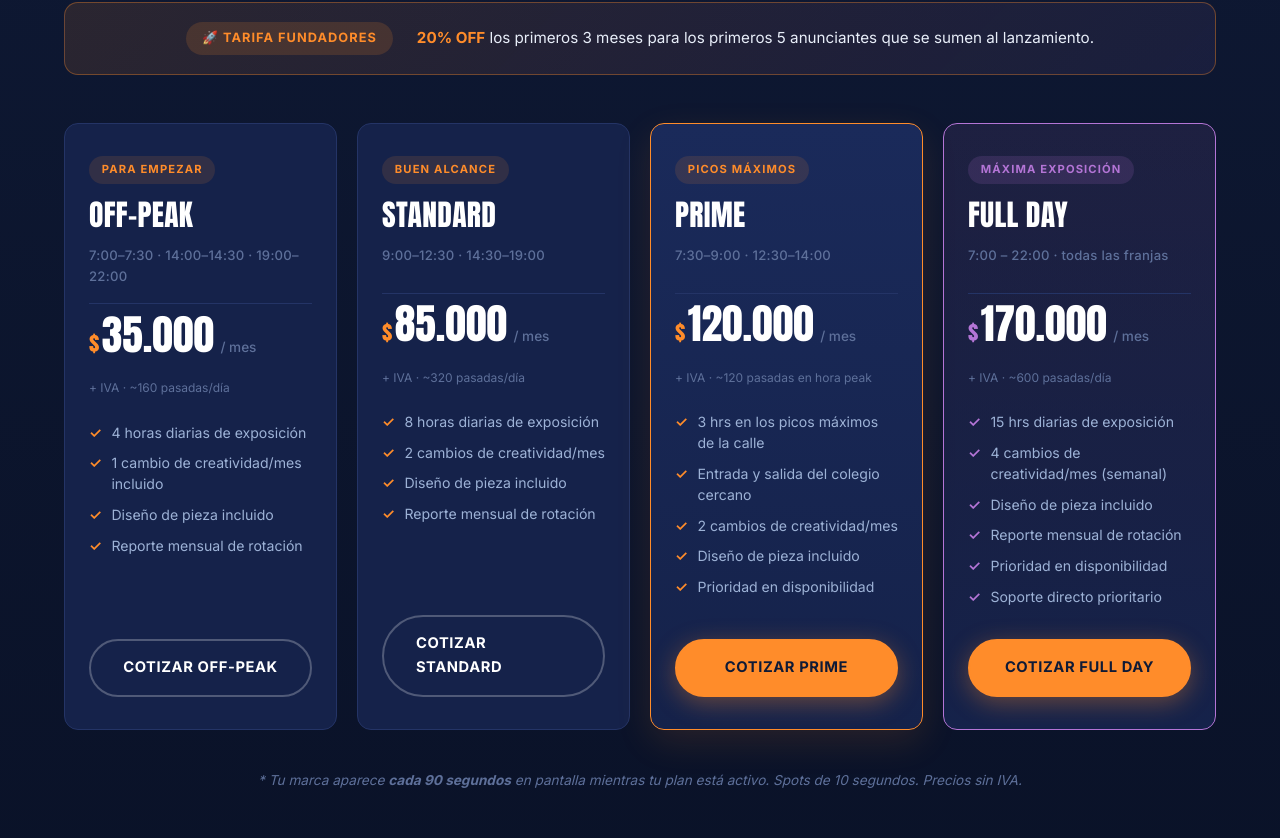
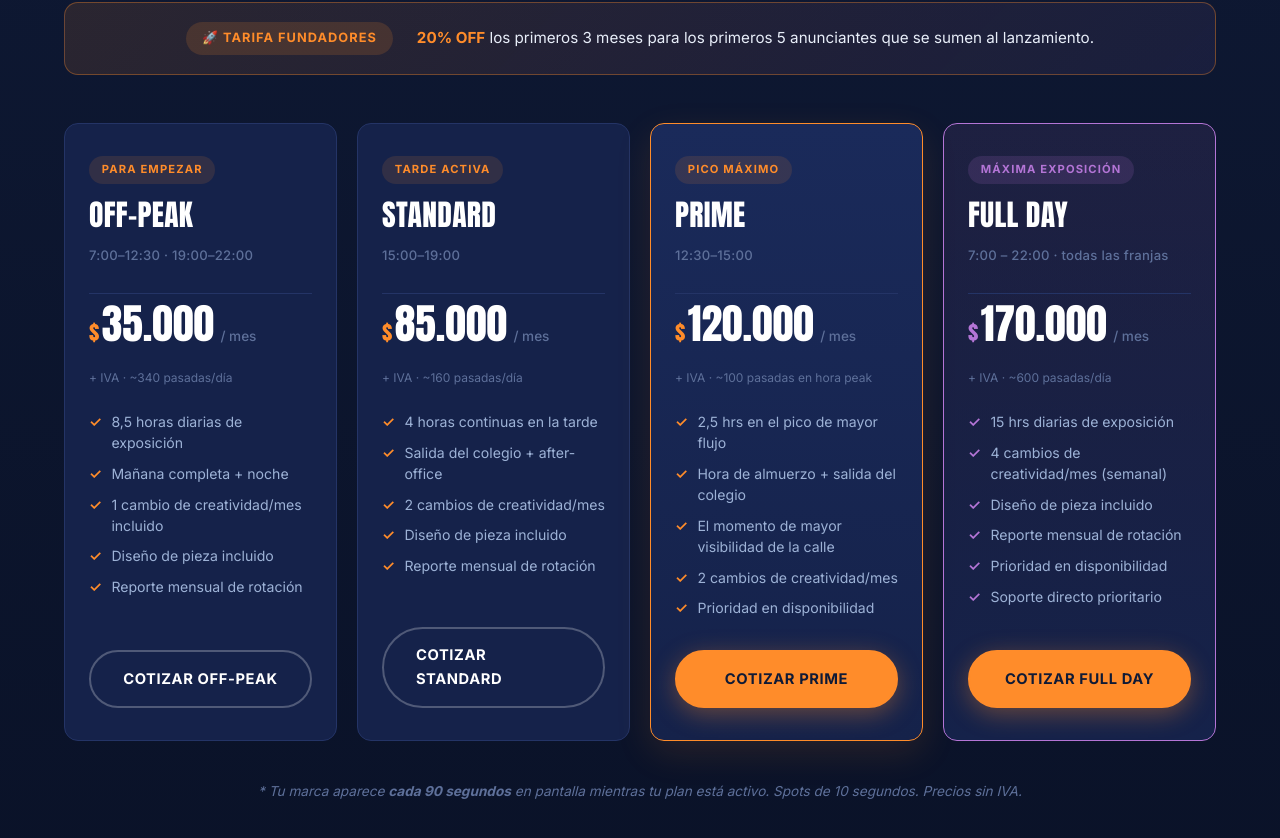
Before and after one commit to matias200544-alt/streetvision-web, a plain HTML site: page index.html in a window 1280 px wide. Shown: the part 2254-3092 px from the top of the page. Drawn offline with Linux system fonts and the light colour scheme; animation ran at ten frames a second.

Commit message:
fix: horarios continuos sin bloques cortados
- Off-Peak: 7:00-12:30 + 19:00-22:00 (8.5h, mañana + noche)
- Standard: 15:00-19:00 (4h continuas, tarde activa)
- Prime: 12:30-15:00 (2.5h continuas, pico almuerzo + salida colegio)
- Full Day: 7:00-22:00

```diff
--- a/index.html
+++ b/index.html
@@ -191,15 +191,16 @@
         <div class="plan-card" data-animate>
           <div class="plan-tag">Para empezar</div>
           <h3 class="plan-name">Off-Peak</h3>
-          <p class="plan-hours">7:00–7:30 · 14:00–14:30 · 19:00–22:00</p>
+          <p class="plan-hours">7:00–12:30 · 19:00–22:00</p>
           <div class="plan-price">
             <span class="price-currency">$</span>
             <span class="price-amount">35.000</span>
             <span class="price-period">/ mes</span>
           </div>
-          <p class="plan-tax">+ IVA · ~160 pasadas/día</p>
+          <p class="plan-tax">+ IVA · ~340 pasadas/día</p>
           <ul class="plan-features">
-            <li>4 horas diarias de exposición</li>
+            <li>8,5 horas diarias de exposición</li>
+            <li>Mañana completa + noche</li>
             <li>1 cambio de creatividad/mes incluido</li>
             <li>Diseño de pieza incluido</li>
             <li>Reporte mensual de rotación</li>
@@ -208,17 +209,18 @@
         </div>
 
         <div class="plan-card" data-animate>
-          <div class="plan-tag">Buen alcance</div>
+          <div class="plan-tag">Tarde activa</div>
           <h3 class="plan-name">Standard</h3>
-          <p class="plan-hours">9:00–12:30 · 14:30–19:00</p>
+          <p class="plan-hours">15:00–19:00</p>
           <div class="plan-price">
             <span class="price-currency">$</span>
             <span class="price-amount">85.000</span>
             <span class="price-period">/ mes</span>
           </div>
-          <p class="plan-tax">+ IVA · ~320 pasadas/día</p>
+          <p class="plan-tax">+ IVA · ~160 pasadas/día</p>
           <ul class="plan-features">
-            <li>8 horas diarias de exposición</li>
+            <li>4 horas continuas en la tarde</li>
+            <li>Salida del colegio + after-office</li>
             <li>2 cambios de creatividad/mes</li>
             <li>Diseño de pieza incluido</li>
             <li>Reporte mensual de rotación</li>
@@ -227,20 +229,20 @@
         </div>
 
         <div class="plan-card highlighted" data-animate>
-          <div class="plan-tag">Picos máximos</div>
+          <div class="plan-tag">Pico máximo</div>
           <h3 class="plan-name">Prime</h3>
-          <p class="plan-hours">7:30–9:00 · 12:30–14:00</p>
+          <p class="plan-hours">12:30–15:00</p>
           <div class="plan-price">
             <span class="price-currency">$</span>
             <span class="price-amount">120.000</span>
             <span class="price-period">/ mes</span>
           </div>
-          <p class="plan-tax">+ IVA · ~120 pasadas en hora peak</p>
+          <p class="plan-tax">+ IVA · ~100 pasadas en hora peak</p>
           <ul class="plan-features">
-            <li>3 hrs en los picos máximos de la calle</li>
-            <li>Entrada y salida del colegio cercano</li>
+            <li>2,5 hrs en el pico de mayor flujo</li>
+            <li>Hora de almuerzo + salida del colegio</li>
+            <li>El momento de mayor visibilidad de la calle</li>
             <li>2 cambios de creatividad/mes</li>
-            <li>Diseño de pieza incluido</li>
             <li>Prioridad en disponibilidad</li>
           </ul>
           <a href="#contacto" class="btn btn-primary btn-full">Cotizar Prime</a>
```
Also changed, not shown: media-kit/index.html (+6 -6 lines).
